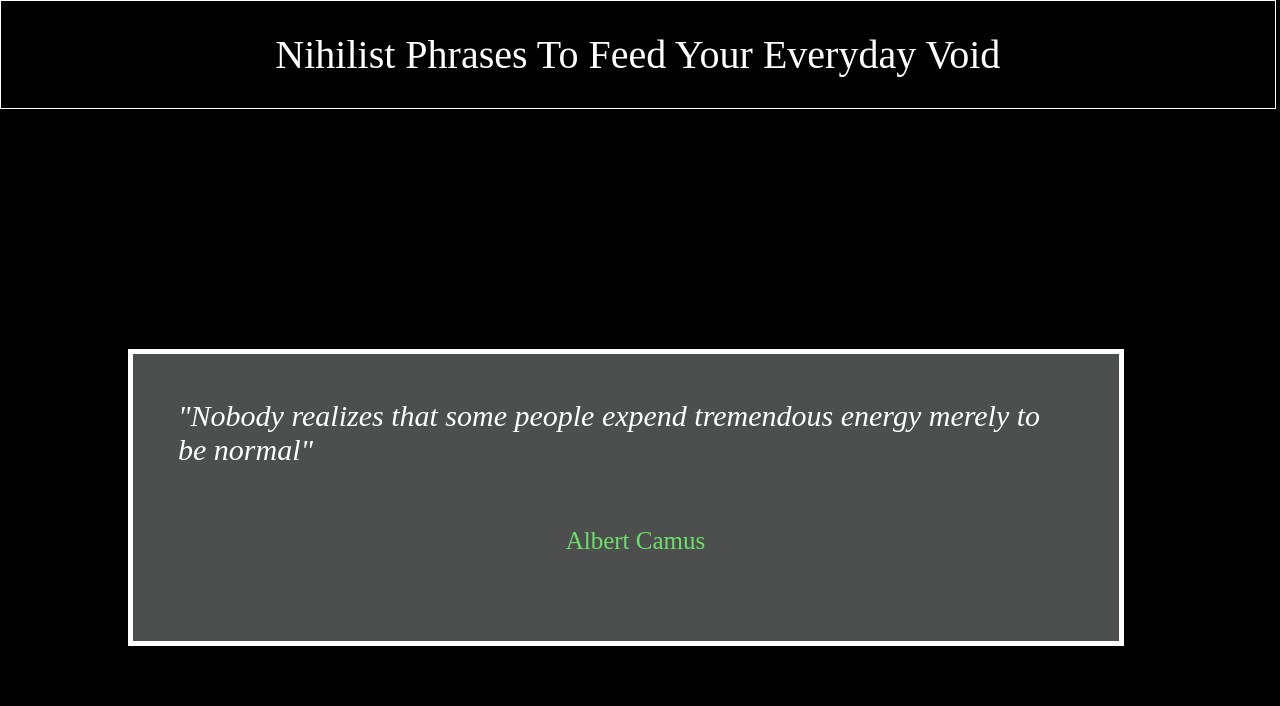
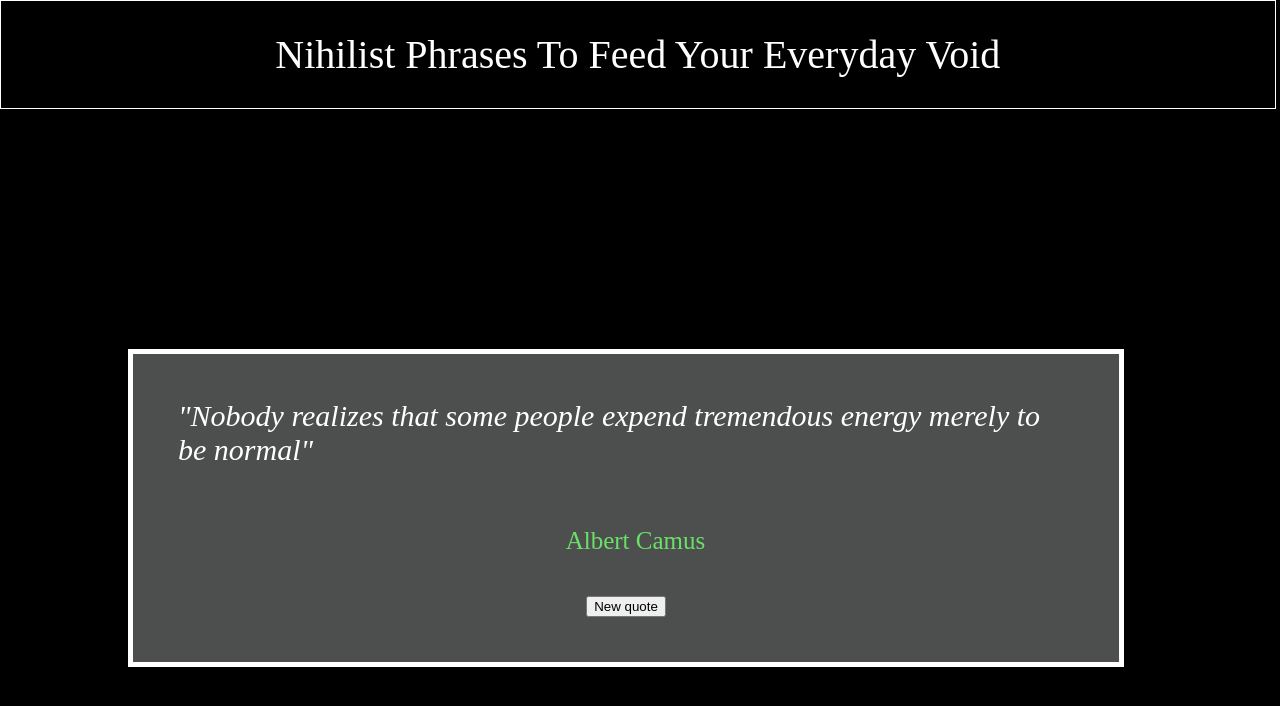
Before and after one commit to CamilaBodack/random-quote-machine, a React (Create React App) app in the folder projects/random-quote/: page / in a window 1280 px wide. Shown: the top 706 px of the page. Built offline with nearby package versions, Linux system fonts and the light colour scheme; a web font is replaced by a local one.

Commit message:
add #new-quote button and #tweet-quote

```diff
--- a/projects/random-quote/public/index.html
+++ b/projects/random-quote/public/index.html
@@ -32,7 +32,10 @@
         <p id="text">
             "Nobody realizes that some people expend tremendous energy merely to be normal"
             <span id="author">Albert Camus</span>
+            <button id="new-quote" type="button" name="button">New quote</button>
+            <a id="tweet-quote" href="#"></a>
         </p>
+
     </div>
     <noscript>You need to enable JavaScript to run this app.</noscript>
 </body>
--- a/projects/random-quote/src/App.css
+++ b/projects/random-quote/src/App.css
@@ -21,8 +21,7 @@ body {
 #header:hover {}
 
 #quote-box {
-    border-style: groove;
-    border: 5px rgb(255, 255, 255);
+    padding: 0;
 }
 
 #text {
```
